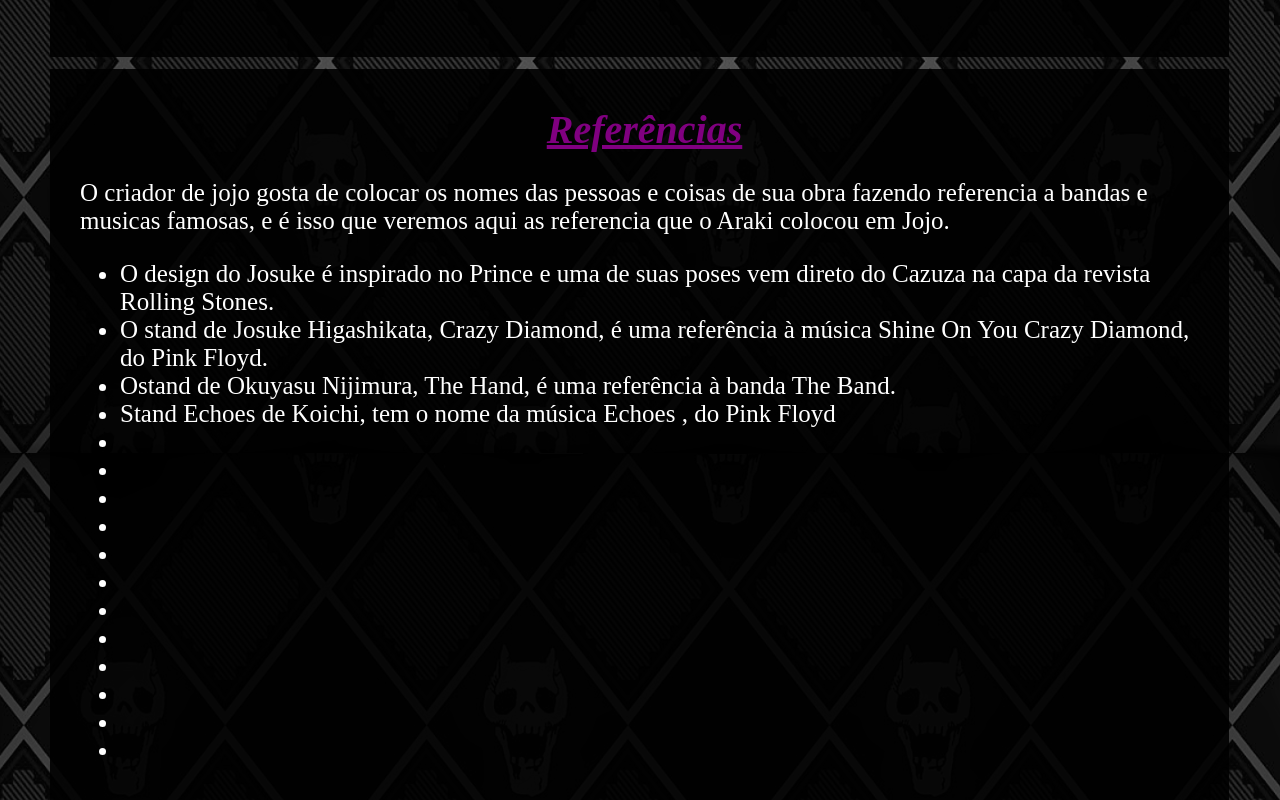
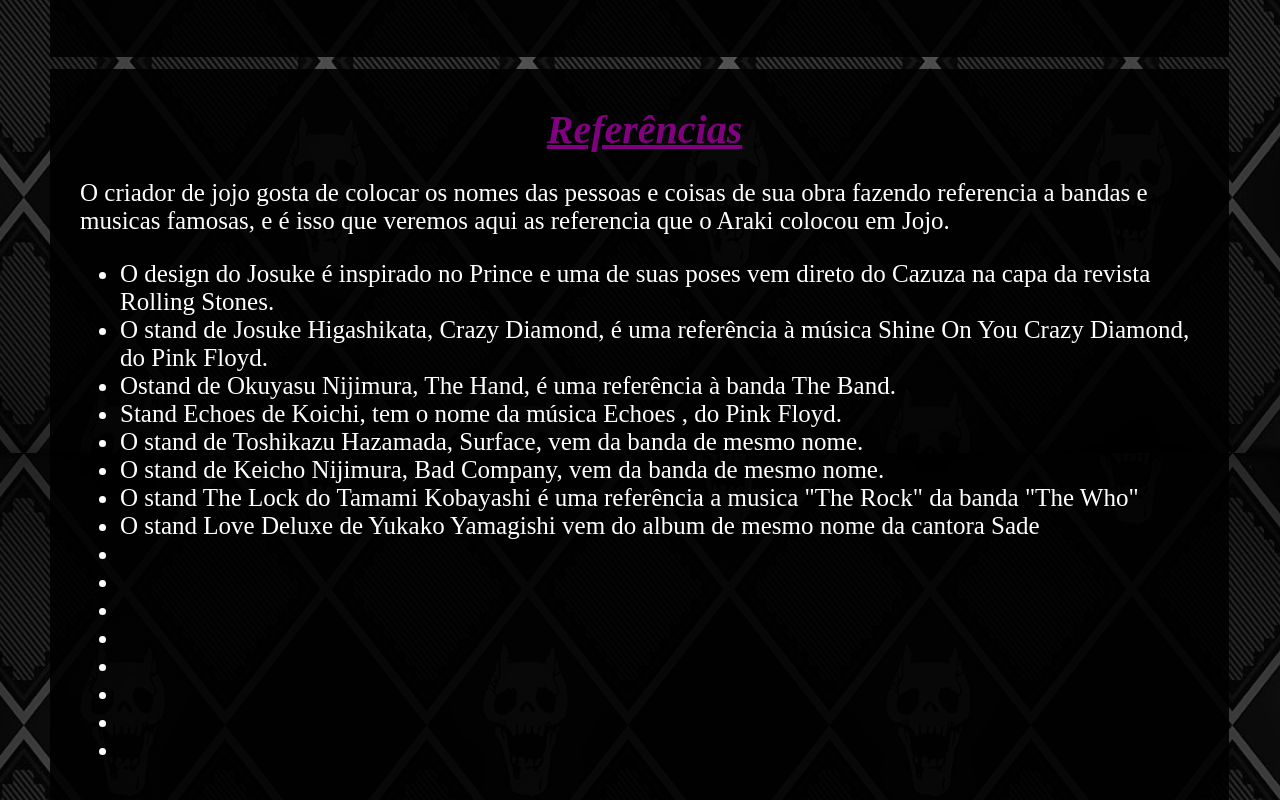
Before and after one commit to alonyoff/jojotcc-, a plain HTML site: page parte4.html in a window 1280 px wide. Shown: the part 5147-5947 px from the top of the page. Drawn offline with Linux system fonts and the light colour scheme; grey boxes are pictures that could not be loaded.

Commit message:
Add files via upload

```diff
--- a/parte4.html
+++ b/parte4.html
@@ -207,11 +207,11 @@ Não que Josuke fosse um protagonista ruim, mas ele era alguém sem grandes conf
         <li class="f2">O design do Josuke é inspirado no Prince e uma de suas poses vem direto do Cazuza na capa da revista Rolling Stones.</li>
         <li class="f2">O stand de Josuke Higashikata, Crazy Diamond, é uma referência à música Shine On You Crazy Diamond, do Pink Floyd.</li>
         <li class="f2">Ostand de Okuyasu Nijimura, The Hand, é uma referência à banda The Band.</li>
-        <li class="f2">Stand Echoes de Koichi, tem o nome da música Echoes , do Pink Floyd</li>
-        <li class="f2"></li>
-        <li class="f2"></li>
-        <li class="f2"></li>
-        <li class="f2"></li>
+        <li class="f2">Stand Echoes de Koichi, tem o nome da música Echoes , do Pink Floyd.</li>
+        <li class="f2">O stand de Toshikazu Hazamada, Surface, vem da banda de mesmo nome.</li>
+        <li class="f2">O stand de Keicho Nijimura, Bad Company, vem da banda de mesmo nome.</li>
+        <li class="f2">O stand The Lock do Tamami Kobayashi é uma referência a musica "The Rock" da banda "The Who"</li>
+        <li class="f2">O stand Love Deluxe de Yukako Yamagishi vem do album de mesmo nome da cantora Sade</li>
         <li class="f2"></li>
         <li class="f2"></li>
         <li class="f2"></li>
```
Also changed, not shown: Jobros favoritos.html (+2 -1 lines).
